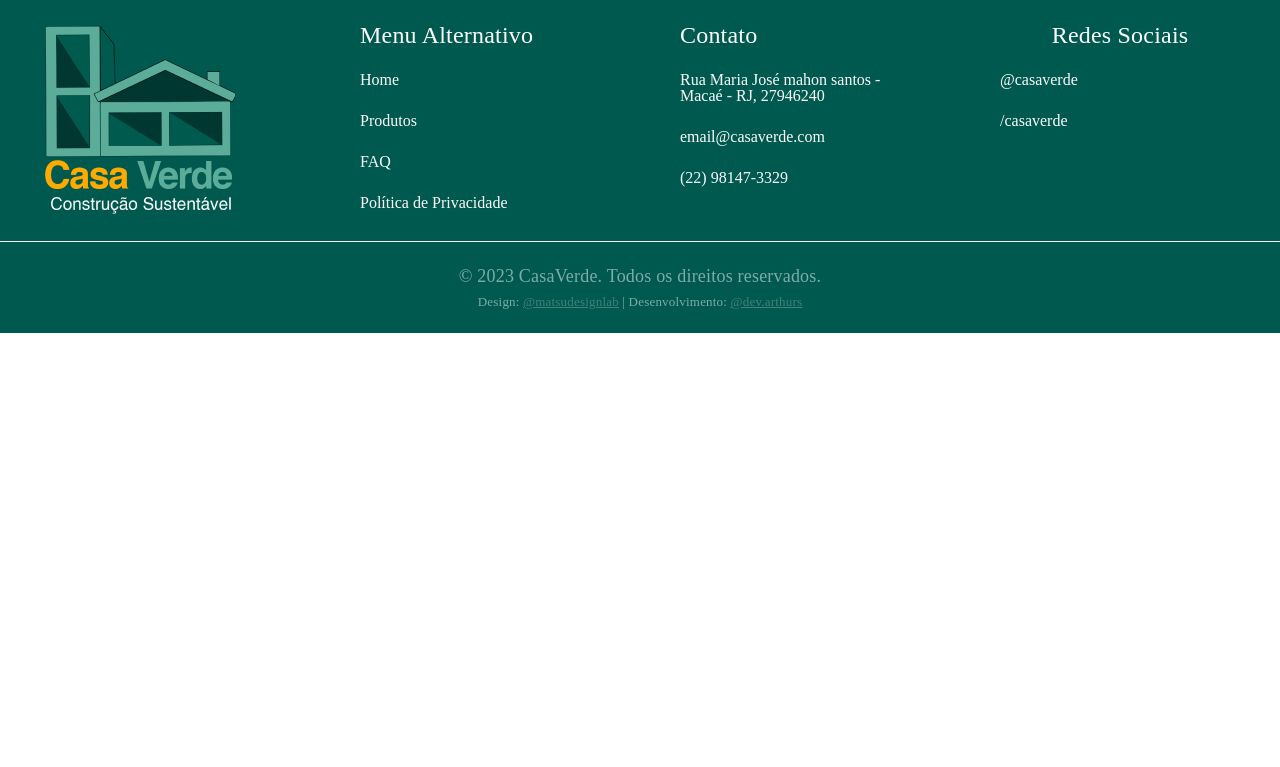
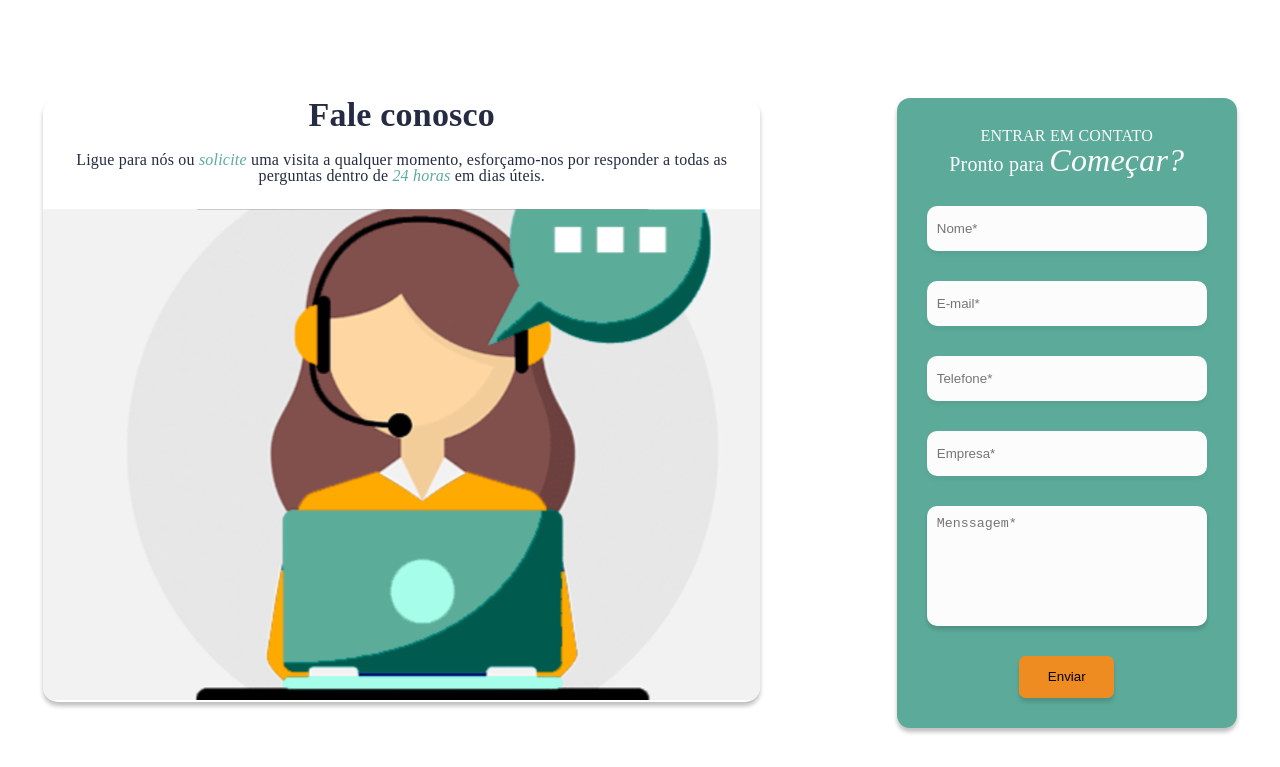
Before and after one commit to DevArthurSantos/GreenHouseLP, a React (Vite) app: page / in a window 1280 px wide. Shown: the part 3033-3800 px from the top of the page. Before the commit the page ends 3366 px from the top, so only its background shows below. Built offline with nearby package versions, Linux system fonts and the light colour scheme.

Commit message:
add: ContactSection content

```diff
--- a/src/foundations/components/sections/ContactSection/index.tsx
+++ b/src/foundations/components/sections/ContactSection/index.tsx
@@ -8,6 +8,61 @@ function ContactSection(): JSX.Element {
   return (
     <S.ContactSectionWrapper>
       <S.ContactSectionContext>
+        <S.ImageContainer>
+          <div>
+            <Title
+              color={TitleColorsEnum.Primary}
+              size='34px'
+              weight="700"
+            >
+              Fale conosco
+            </Title>
+            <br />
+            <br />
+            <Paragraph
+              color={ParagraphColorsEnum.Primary}
+              size="16px"
+              width="655px"
+              span={{
+                style: 'italic',
+                color: '#5CAB9A',
+              }}
+            >
+              Ligue para nós ou <span>solicite</span> uma visita a qualquer momento, esforçamo-nos por responder a todas as perguntas dentro de <span>24 horas</span> em dias úteis.
+            </Paragraph>
+          </div>
+          <div>
+            <img src="assets/images/svg/atendimento.svg" alt="" />
+          </div>
+        </S.ImageContainer>
+        <S.FormContainer>
+          <div>
+            <Paragraph
+              color={ParagraphColorsEnum.Light}
+              size="16px"
+            >
+              ENTRAR EM CONTATO
+            </Paragraph>
+            <Paragraph
+              color={ParagraphColorsEnum.Light}
+              size="20px"
+              span={{
+                size: '32px',
+                style: 'italic',
+              }}
+            >
+              Pronto para <span>Começar?</span>
+            </Paragraph>
+          </div>
+          <S.InputsContainer>
+            <S.FormInput type="text" placeholder="Nome*"/>
+            <S.FormInput type="email" placeholder="E-mail*"/>
+            <S.FormInput type="tel" placeholder="Telefone*"/>
+            <S.FormInput type="text" placeholder="Empresa*"/>
+            <S.FormInputTextArea placeholder="Menssagem*"/>
+            <S.FormInputSubmit type="submit" value="Enviar"/>
+          </S.InputsContainer>
+        </S.FormContainer>
 
       </S.ContactSectionContext>
     </S.ContactSectionWrapper>
--- a/src/foundations/components/sections/ContactSection/styled.ts
+++ b/src/foundations/components/sections/ContactSection/styled.ts
@@ -6,11 +6,72 @@ const Styleds = {
   `,
   ContactSectionContext: styled.div`
   display: flex;
+  align-items: flex-start;
+  justify-content: space-around;
+  flex-flow: row wrap;
+  margin: 100px 0;
+  gap: 50px;
+  `,
+  ImageContainer: styled.div`
+  box-shadow: 0px 4px 4px rgba(0, 0, 0, 0.25);
+  border-radius: 15px;
+  overflow: hidden;
+  display: flex;
   align-items: center;
-  justify-content: space-between;
-  flex-flow: column nowrap;
-  height: 100vh;
-  gap: 50px;
+  flex-direction: column;
+  gap: 25px;
+  `,
+  FormContainer: styled.div`
+  box-shadow: 0px 4px 4px rgba(0, 0, 0, 0.25);
+  border-radius: 13.0742px;
+  overflow: hidden;
+  background-color: ${({ theme }) => theme.colors.LightGreen};
+  max-width: 300px;
+  height: 600px;
+  display: flex;
+  flex-direction: column;
+  align-items: center;
+  padding: 30px 30px 0 30px;
+  `,
+  InputsContainer: styled.div`
+  display: flex;
+  align-items: center;
+  justify-content: space-evenly;
+  flex-direction: column;
+  height: 100%;
+  `,
+  FormInput: styled.input`
+  box-sizing: border-box;
+  width: 280px;
+  height: 45px;
+  padding: 10px;
+  background: ${({ theme }) => theme.colors.background.Light};
+  color: ${({ theme }) => theme.colors.text.Secondary};
+  box-shadow: 0px 4px 4px rgba(0, 0, 0, .05);
+  border: none;
+  border-radius: 10px;
+  outline: none;
+  `,
+  FormInputTextArea: styled.textarea`
+  box-sizing: border-box;
+  resize: none;
+  width: 280px;
+  height: 120px;
+  padding: 10px;
+  background: ${({ theme }) => theme.colors.background.Light};
+  color: ${({ theme }) => theme.colors.text.Secondary};
+  box-shadow: 0px 4px 4px rgba(0, 0, 0, .15);
+  border: none;
+  border-radius: 10px;
+  outline: none;
+  `,
+  FormInputSubmit: styled.input`
+  width: 94.79px;
+  height: 42.53px;
+  background: ${({ theme }) => theme.colors.LightOrange};
+  box-shadow: 0px 4px 4px rgba(0, 0, 0, 0.15);
+  border-radius: 6.5371px;
+  border: none;
   `,
 };
 
--- a/src/foundations/layout/Home/index.tsx
+++ b/src/foundations/layout/Home/index.tsx
@@ -16,8 +16,8 @@ function HomePageLayout(): JSX.Element {
       <AboutSection />
       <ProductSection />
       <LinesSection />
-      {/* <ContactSection />
-      <FAQSection /> */}
+      <ContactSection />
+      {/* <FAQSection /> */}
       <FotterSection />
     </S.Container>
   );
```
